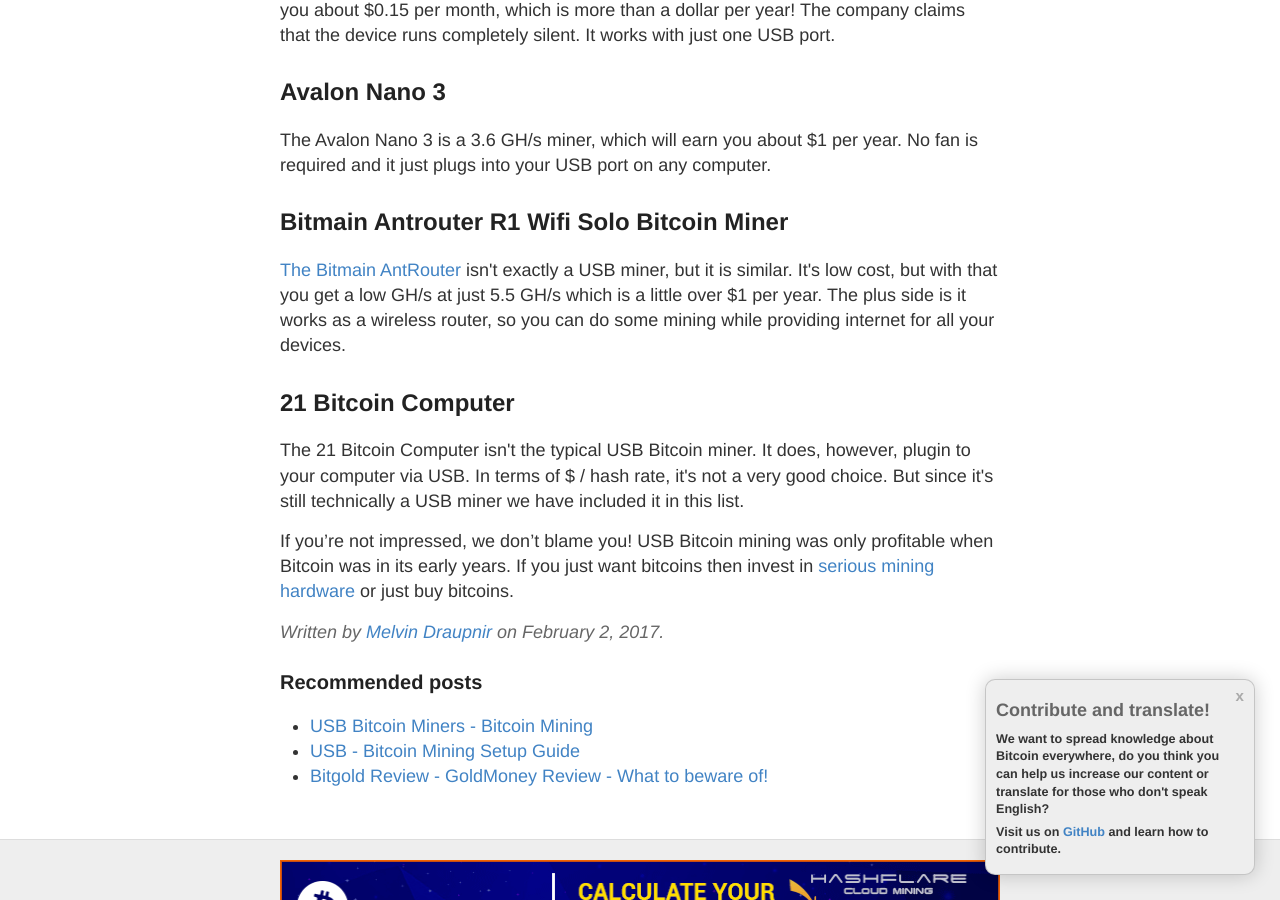
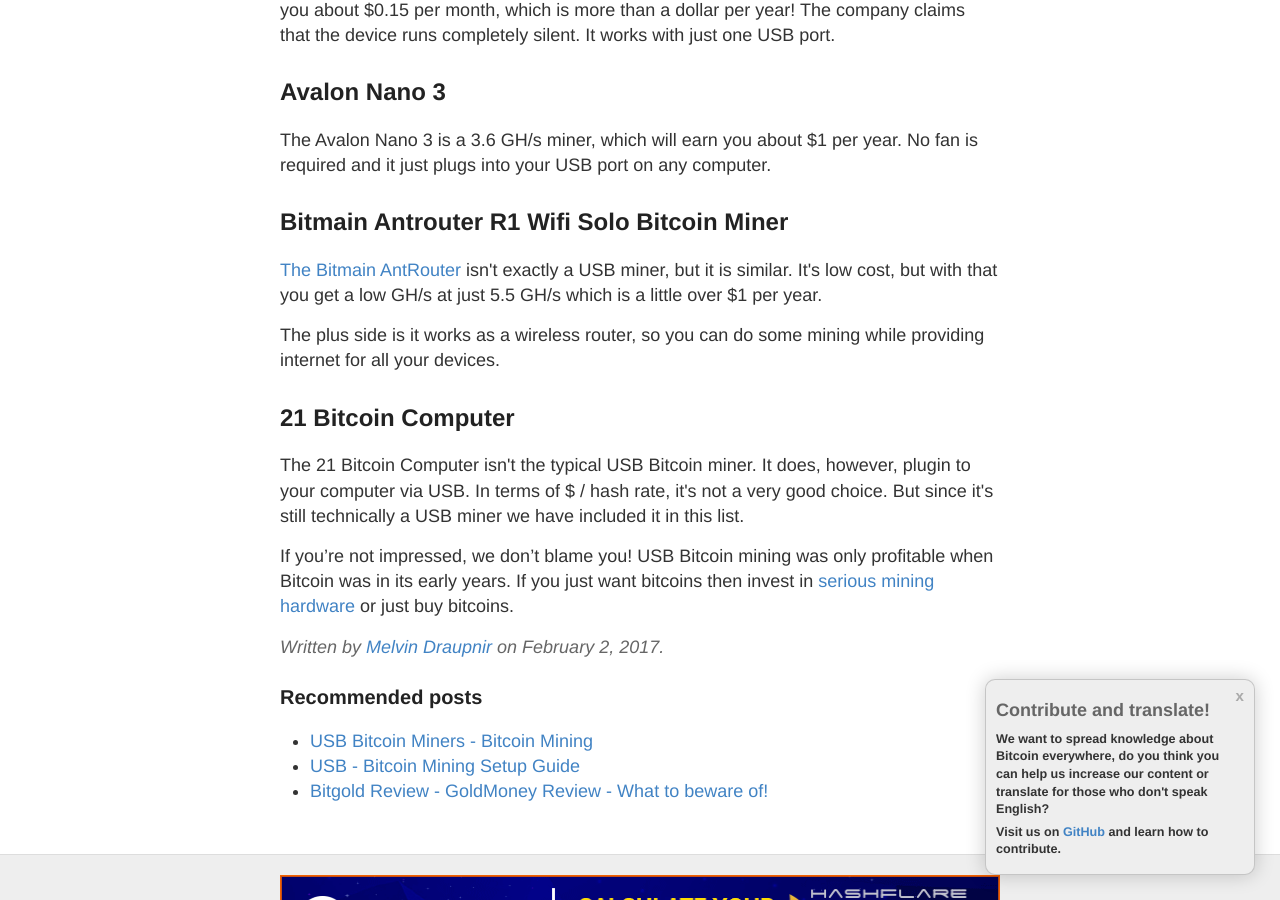
Before and after one commit to vesk4000/bm, a Jekyll site: the page built from _posts/2017-02-02-usb-bitcoin-miners-bitcoin-mining.md, in a window 1280 px wide and 900 px high, scrolled down 1515 px. Built offline with Jekyll 4.4.1, drawn with Linux system fonts in a browser that asks for light colours; nearby versions of some CDN libraries; comment, search, counter and statistics services are not loaded.

```diff
--- a/_posts/2017-02-02-usb-bitcoin-miners-bitcoin-mining.md
+++ b/_posts/2017-02-02-usb-bitcoin-miners-bitcoin-mining.md
@@ -18,6 +18,7 @@ published: true
 {% endif %}
 {% endfor %}
 </div>
+
 
 <p>USB <a href="/what-is-dogecoin-mining/">Bitcoin miners are available to buy</a>, but they don’t really generate any significant profits. You should buy one to learn how mining works, but other than that don’t expect much! If you are serious about making profit then check out better Bitcoin mining hardware.</p>
 
@@ -43,7 +44,9 @@ published: true
 <h2>Bitmain Antrouter R1 Wifi Solo Bitcoin Miner</h2>
 
 
-<p><a href="/bitcoin-mining-for-beginners-how-to-mine-bitcoins/">The Bitmain AntRouter</a> isn't exactly a USB miner, but it is similar. It's low cost, but with that you get a low GH/s at just 5.5 GH/s which is a little over $1 per year. The plus side is it works as a wireless router, so you can do some mining while providing internet for all your devices.</p>
+<p><a href="/bitcoin-mining-for-beginners-how-to-mine-bitcoins/">The Bitmain AntRouter</a> isn't exactly a USB miner, but it is similar. It's low cost, but with that you get a low GH/s at just 5.5 GH/s which is a little over $1 per year. </p>
+
+<p>The plus side is it works as a wireless router, so you can do some mining while providing internet for all your devices.</p>
 
 <h2>21 Bitcoin Computer</h2>
 
```
